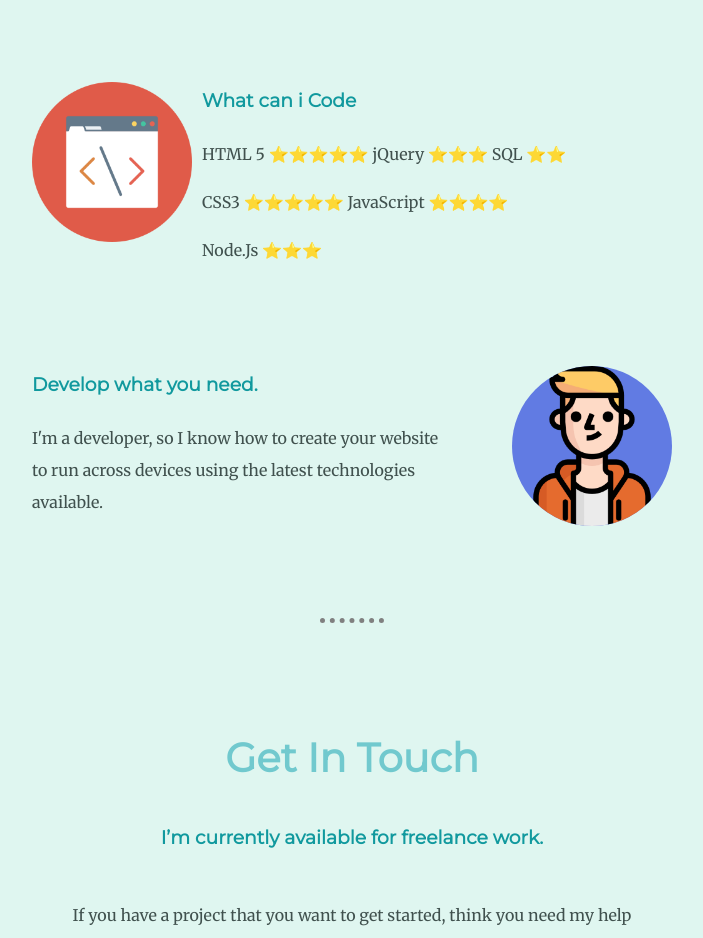
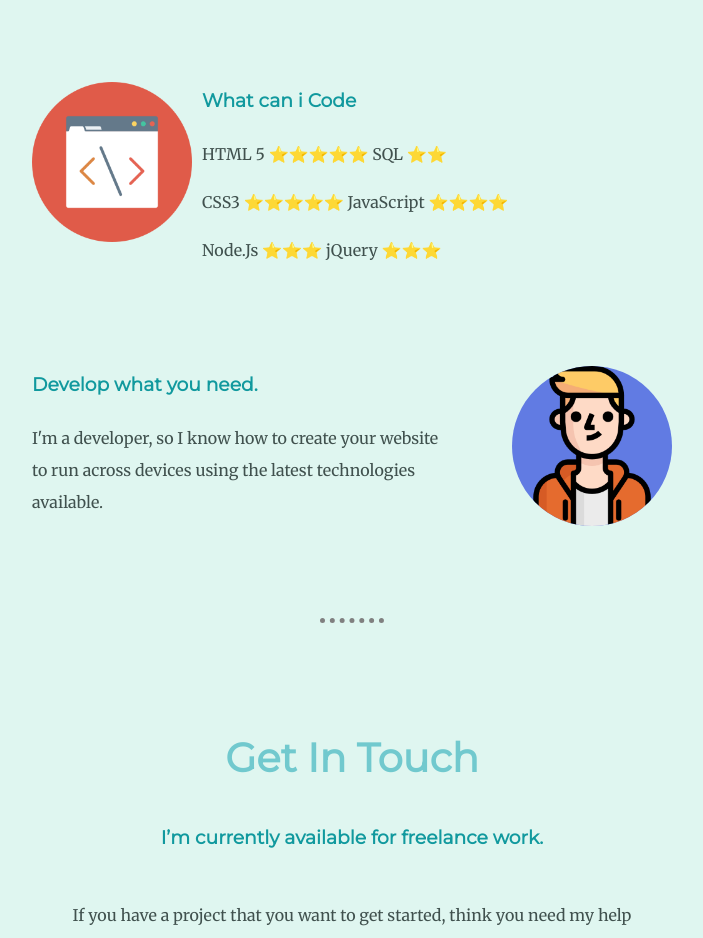
Before and after one commit to oliversibin/os, a plain HTML site: page index.html in a window 1280 px wide. Shown: the part 1320-2258 px from the top of the page, without its empty margins (288-991 px from the left). Drawn offline with Linux system fonts and the light colour scheme.

Commit message:
Update index.html

```diff
--- a/index.html
+++ b/index.html
@@ -29,9 +29,9 @@
           <div class="skill-row">
             <img class="code" src="coding.png" alt="coding-img">
             <h3>What can i Code</h3>
-              <p>HTML 5 ⭐⭐⭐⭐⭐ jQuery ⭐⭐⭐ SQL ⭐⭐</p>
-              <p>CSS3 ⭐⭐⭐⭐⭐ JavaScript ⭐⭐⭐⭐</p>
-              <p>Node.Js ⭐⭐⭐</p>
+               <p>HTML 5 ⭐⭐⭐⭐⭐ SQL ⭐⭐</p>
+               <p>CSS3 ⭐⭐⭐⭐⭐ JavaScript ⭐⭐⭐⭐</p>
+               <p class="node">Node.Js ⭐⭐⭐ jQuery ⭐⭐⭐</p>
           </div>
           <div class="skill-row">
             <img class="boy-hoodie" src="boy (1).png" alt="">
```
